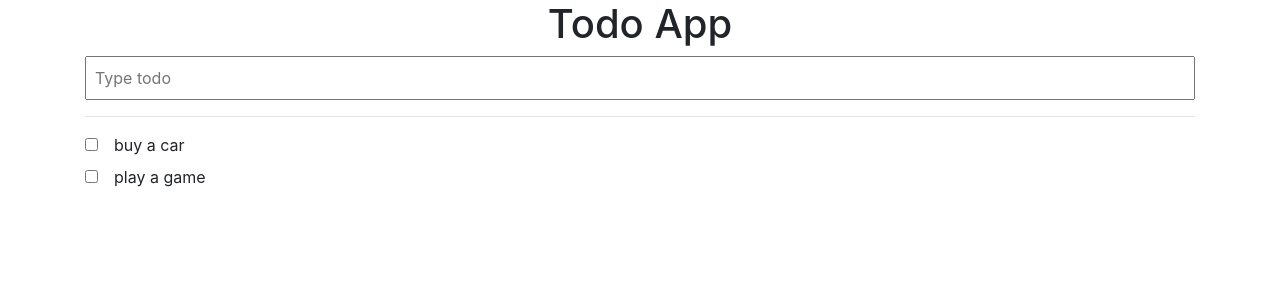
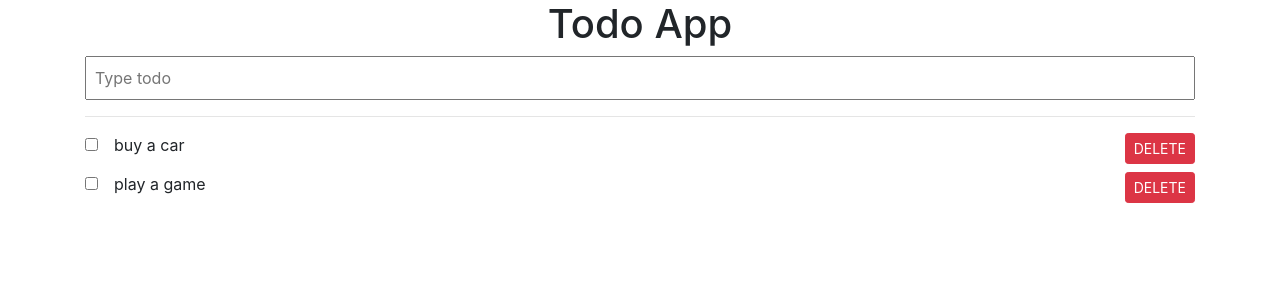
Before and after one commit to YooHyeok/vue2-cli-vuex-todo-app, a Vue app: page / in a window 1280 px wide. Shown: the top 300 px of the page. Built offline with nearby package versions, Linux system fonts and the light colour scheme.

Commit message:
feat: `Todo.vue` - DELETE 버튼 추가 및 emit호출 함수 바인딩

```diff
--- a/src/components/Todo.vue
+++ b/src/components/Todo.vue
@@ -13,6 +13,10 @@
       >
         {{ todo.text }}
       </span>
+      <button
+        class="btn btn-danger btn-sm"
+        @click="clickDelete"
+      >DELETE</button>
   </div>
 </template>
 
@@ -42,6 +46,9 @@ export default {
         checked: e.target.checked
       })
     },
+    clickDelete() {
+      this.$emit('toggle-delete', this.todo.id)
+    },
   },
 };
 </script>
```
